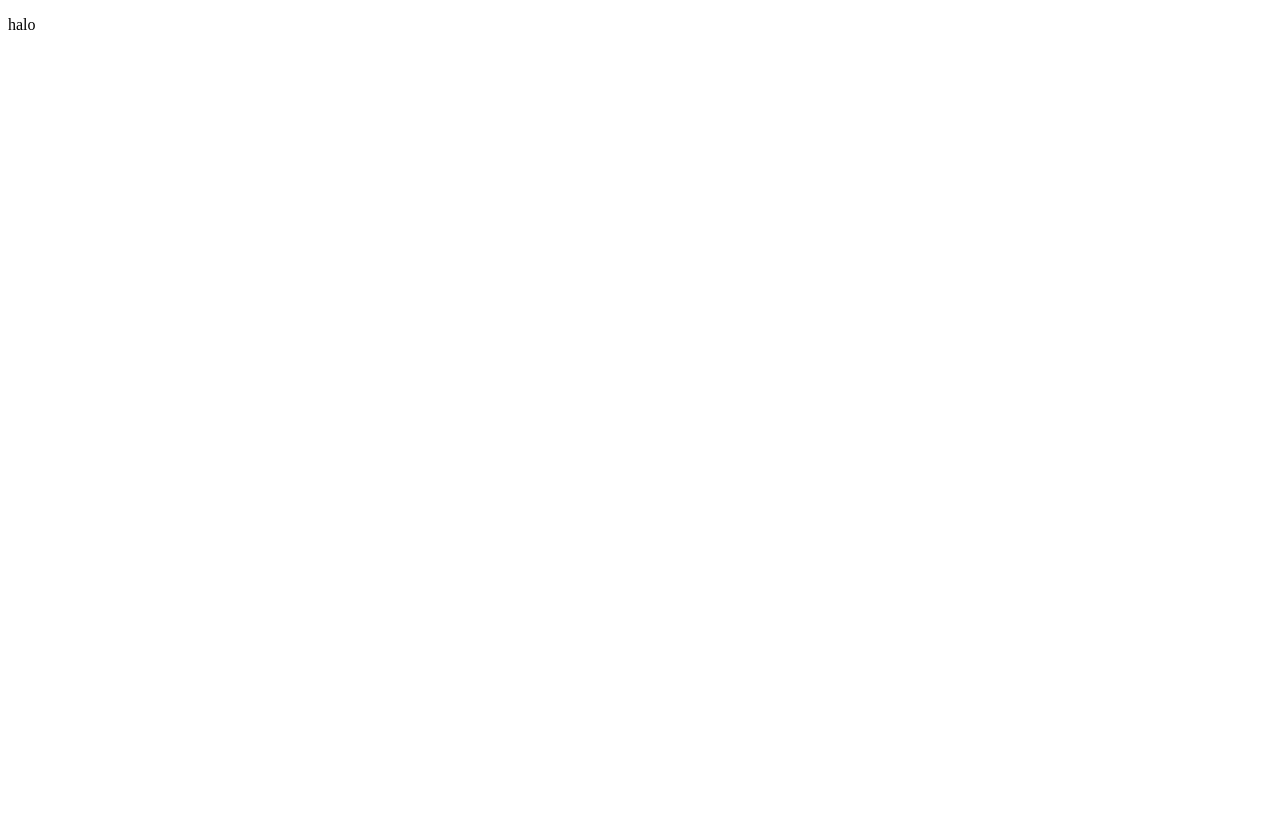
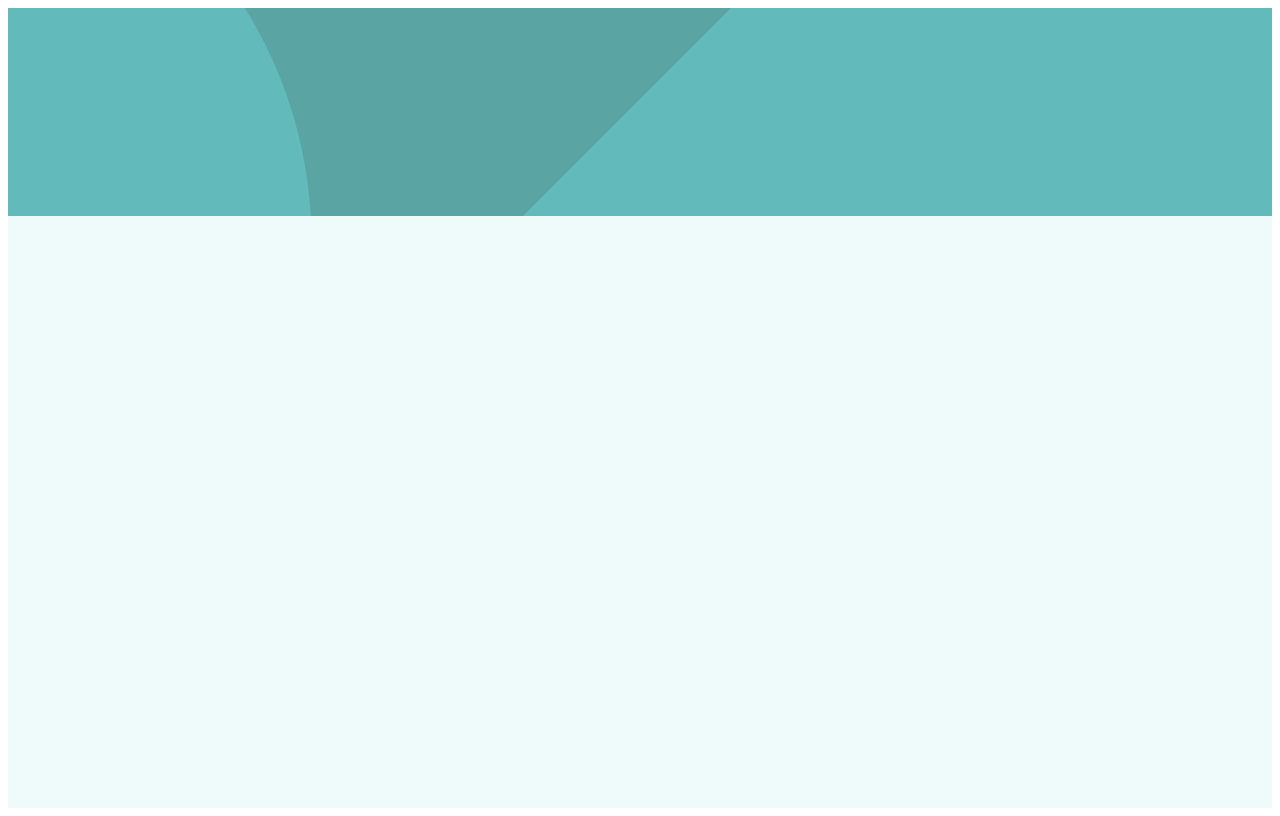
Before and after one commit to syednouman72/Job-Lister, a website: page index.html in a window 1280 px wide. Drawn offline with Linux system fonts and the light colour scheme.

Commit message:
Made Header

```diff
--- /dev/null
+++ b/css/main.css
@@ -0,0 +1,32 @@
+*,
+*::before,
+*::after {
+  -webkit-box-sizing: border-box;
+          box-sizing: border-box;
+}
+
+:root {
+    --dark-cyan:  hsl(180, 29%, 50%);
+    --background-cyan: hsl(180, 52%, 96%);
+    --filter-cyan: hsl(180, 31%, 95%);
+    --grayish-cyan: hsl(180, 8%, 52%);
+    --darker-cyan: hsl(180, 14%, 20%);
+}
+
+html {
+    font-family: 'Spartan', sans-serif;
+}
+
+.header{
+    height: 13rem;
+    background-color: var(--dark-cyan);
+    background-image: url("/images/bg-header-mobile.svg");
+    background-repeat: no-repeat;
+    background-size: cover;
+}
+
+main{
+    background-color: var(--background-cyan);
+    min-height: calc(100vh - 13rem);
+    padding: 4rem 0;
+}
--- a/index.html
+++ b/index.html
@@ -3,13 +3,15 @@
 <head>
   <meta charset="UTF-8">
   <meta name="viewport" content="width=device-width, initial-scale=1.0">
-  <!-- <link rel="stylesheet" href="./css/main.css"> Link to your CSS file -->
+  <link rel="stylesheet" href="./css/main.css">
   <!-- <script src="./js/main.js"></script> Link to your JavaScript file -->
   <title>Frontend Mentor | Job Listings</title>
 </head>
 <body>
-<p>halo</p>
+<header class="header"></header>
+<main>
 
+</main>
 </body>
 
 </html>
```
